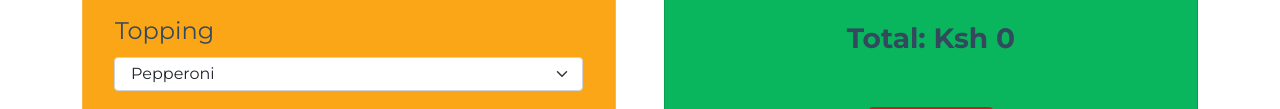
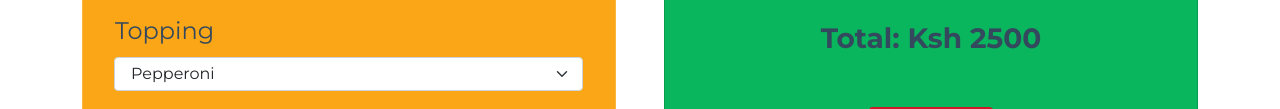
Before and after one commit to Edu58/Slice-Spot, a website: page index.html in a window 1280 px wide. Both pictures are taken after typing "5" into the empty fields and a click on the button "Get Price". Shown: the part 1164-1273 px from the top of the page. Drawn offline with nearby package versions, Linux system fonts and the light colour scheme.

Commit message:
adds price to price card

```diff
--- a/index.html
+++ b/index.html
@@ -126,7 +126,7 @@
                         <p class="fs-4 card-title text-center mb-4">Your Order</p>
 
                         <div class="price my-5">
-                             <p class="fs-3 fw-bold card-title text-center">Total: Ksh 0</p>
+                             <p class="fs-3 fw-bold card-title text-center" id="showPrice"></p>
                         </div>
 
                         <button type="submit" class="btn fw-bold fs-5 text-light">checkout</button>
--- a/main.js
+++ b/main.js
@@ -54,11 +54,10 @@ $(function () {
 
 
         const Order = new order(size, crust, topping, quantity, location)
-        console.log(Order)
 
         const orderPrice = Order.calculatePrice()
 
-        console.log(orderPrice)
+        $('#showPrice').text('Total: Ksh ' + orderPrice)
 
         $('#order-card').fadeIn()
 
```
